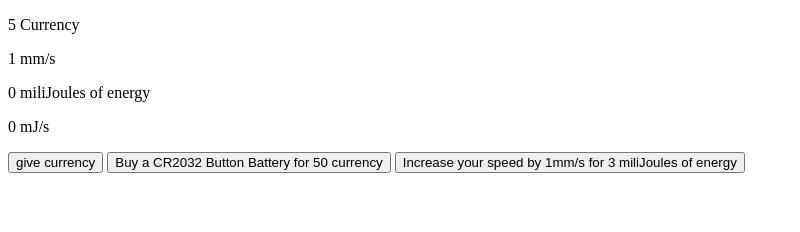
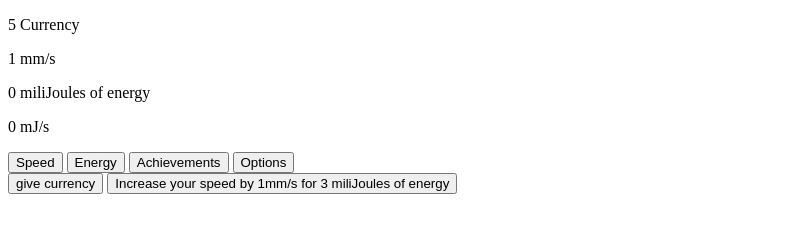
Before and after one commit to Andrew-Eyhorn/Accelleration-Incremental, a plain HTML site: page index.html in a window 1280 px wide. Shown: the whole page, without its empty margins (0-800 px from the left). Drawn offline with Linux system fonts and the light colour scheme.

Commit message:
Added switching tabs, started achievements code

```diff
--- a/index.html
+++ b/index.html
@@ -4,16 +4,34 @@
     <meta charset="UTF-8">
     <meta http-equiv="X-UA-Compatible" content="IE=edge">
     <meta name="viewport" content="width=device-width, initial-scale=1.0">
-    <title>Acceleration</title>
+    <title>Acceleration-Incremental</title>
 </head>
 <body>
+    <div id = "currenciesDisplay">
         <p id = "currencyVisual">0 currency</p>
         <p id = "speedVisual">1 mm/s</p>
         <p id = "energyVisual">0 miliJoules of energy</p>
         <p id = "energyProductionVisual">0 mJ/s</p>
+    </div>
+    <div id = "navigationButtons">
+        <button onclick="navigate(0)">Speed</button>
+        <button onclick="navigate(1)">Energy</button>
+        <button onclick="navigate(2)">Achievements</button>
+        <button onclick="navigate(3)">Options</button>
+    </div>
+    <div id = "speedMenu" class = "menu">
         <button onclick="giveCurrency()">give currency</button>
+        <button onclick="increaseSpeed()" id = "increaseSpeed">Increase your speed by 1mm/s for 3 miliJoules of energy</button>
+    </div>
+    <div id = "energyMenu" class = "menu">
         <button onclick="buyBuilding(gameData.CR2032, 'CR2032 Button Battery')" id = "CR2032 Button Battery">Buy a CR2032 Button Battery for 50 currency</button>
-    <button onclick="increaseSpeed()" id = "increaseSpeed">Increase your speed by 1mm/s for 3 miliJoules of energy</button>
+    </div>
+    <div id = "achievementsMenu" class = "menu">
+        <p>test</p>
+    </div>
+    <div id = "optionsMenu" class = "menu">
+        <p>test 2</p>
+    </div>
     <script src="main.js" charset="utf-8" type="text/javascript"></script>
     <!--uncomment below code once reset all data is implemented
         <body onload="loadSaveGame()"></body>
--- a/main.js
+++ b/main.js
@@ -1,3 +1,17 @@
+function generateAchievements() {
+    achievementArray = []
+    for (i = 0; i < 10; i++) {
+        achievementArray.push(false);
+        var achievementBox = document.createElement("rect")
+        achievementBox.style.border = "1px solid black"
+        achievementBox.style.height = "50px"
+        achievementBox.style.width = "50px"
+        achievementBox.style.display = "inline-block"
+        achievementBox.style.margin = "5px"
+        document.getElementById("achievementsMenu").appendChild(achievementBox)
+    }
+    return achievementArray
+}
 var gameData = {
     currency: 0,
     currencyPerClick: 1,
@@ -8,6 +22,7 @@ var gameData = {
     CR2032: {price: 50, amountOwned: 0, production: 0.001},
     unit: 0.001,
     lastTick: Date.now(),
+    achievements: generateAchievements(),
 };
 function loadSaveGame() {
     var savegame = JSON.parse(localStorage.getItem("saveGame"))
@@ -53,6 +68,14 @@ function increaseSpeed() {
         document.getElementById("speedVisual").innerHTML = Math.floor(gameData.speed*1000) + " mm/s"
     }
 }
+function navigate(menu) {
+    x = document.getElementsByClassName("menu")
+    for (i = 0; i < x.length; i++) {
+        x[i].style.display = "none"
+    }
+    x[menu].style.display = "inline-block"
+}
+navigate(0)
 var mainGameLoop = window.setInterval(function() {
     increaseSpeed();
     gameData.currency += gameData.speed*1000
```
Lines whose indentation alone changed are shown as unchanged.
